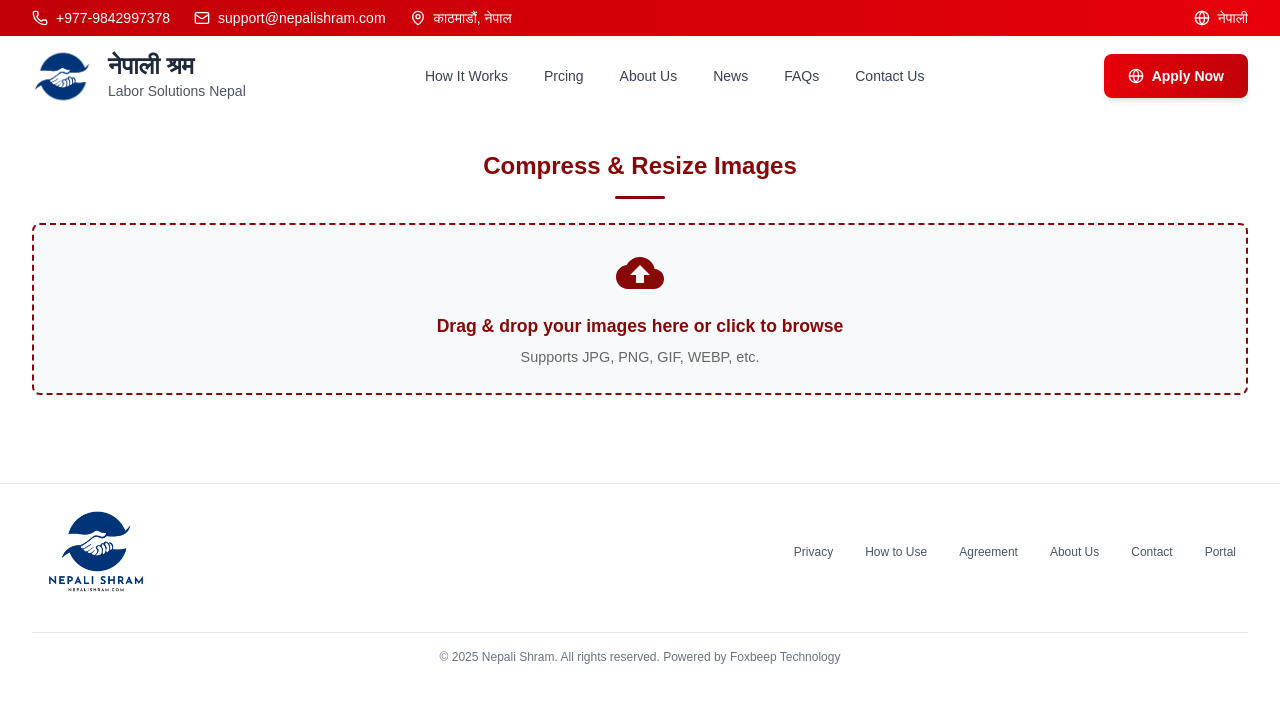
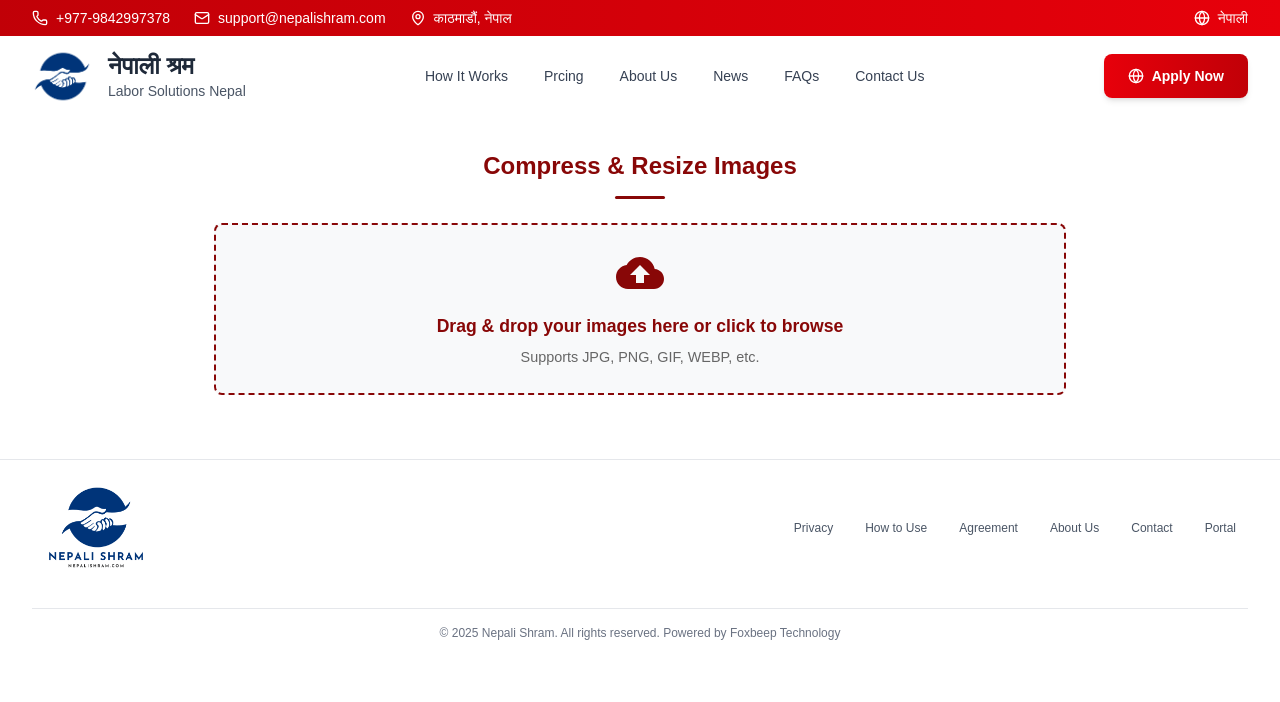
Before and after one commit to crizanp/landingpage, a Next.js app: page /image-compression in a window 1280 px wide. Shown: the top 702 px of the page. Built offline with nearby package versions, Linux system fonts and the light colour scheme.

Commit message:
style updated in compression

```diff
--- a/pages/image-compression.js
+++ b/pages/image-compression.js
@@ -21,7 +21,7 @@ function ImageCompression() {
     const imageInputRef = useRef(null);
     const fileDropRef = useRef(null);
     const canvasRef = useRef(null);
-const [language, setLanguage] = useState('en');
+    const [language, setLanguage] = useState('en');
     const [agreed, setAgreed] = useState(false);
 
     const toggleLanguage = () => {
@@ -648,7 +648,8 @@ const [language, setLanguage] = useState('en');
                         </button>
                     </div>
                 )}
-            </div>               <Footer language={language} />
+            </div>
+            <Footer language={language} />
         </>
 
     );
--- a/styles/image-compression.module.css
+++ b/styles/image-compression.module.css
@@ -116,6 +116,8 @@
   .fileInputContainer {
     margin-bottom: 1.5rem;
     position: relative;
+    width: 70%;
+    margin: 0 auto;
   }
 
   .fileInputLabel {
```
